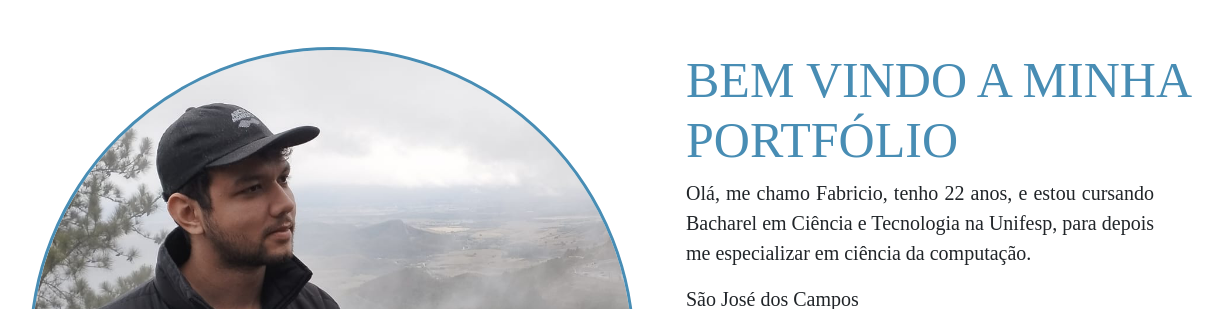
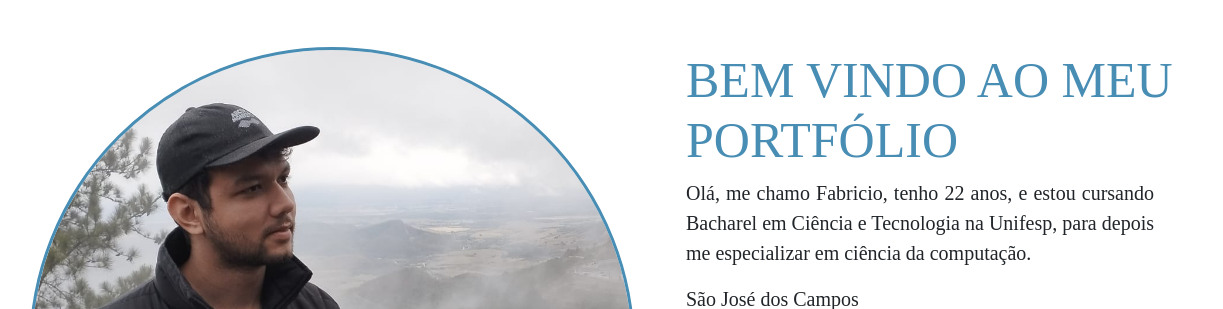
Before and after one commit to fnsantos-dev/Portf-lio, a Flask app: page / in a window 1640 px wide. Shown: the part 70-379 px from the top of the page, without its empty margins (328-1551 px from the left). Run offline with Flask 3, Linux system fonts and the light colour scheme.

Commit message:
Update home.html

```diff
--- a/api/templates/home.html
+++ b/api/templates/home.html
@@ -11,7 +11,7 @@ Home
         <div class="box">
             <img src="../static/sitepng.png" alt="">
             <div class="text">
-                <h1 class="aaaa">BEM VINDO A MINHA PORTFÓLIO</h1>
+                <h1 class="aaaa">BEM VINDO AO MEU PORTFÓLIO</h1>
                 <p class="paragrafo">Olá, me chamo Fabricio, tenho 22 anos, e estou cursando Bacharel em Ciência e Tecnologia na Unifesp, para depois me especializar em ciência da computação.</p>
                 <p class="paragrafo">São José dos Campos</p>
             </div>
```
